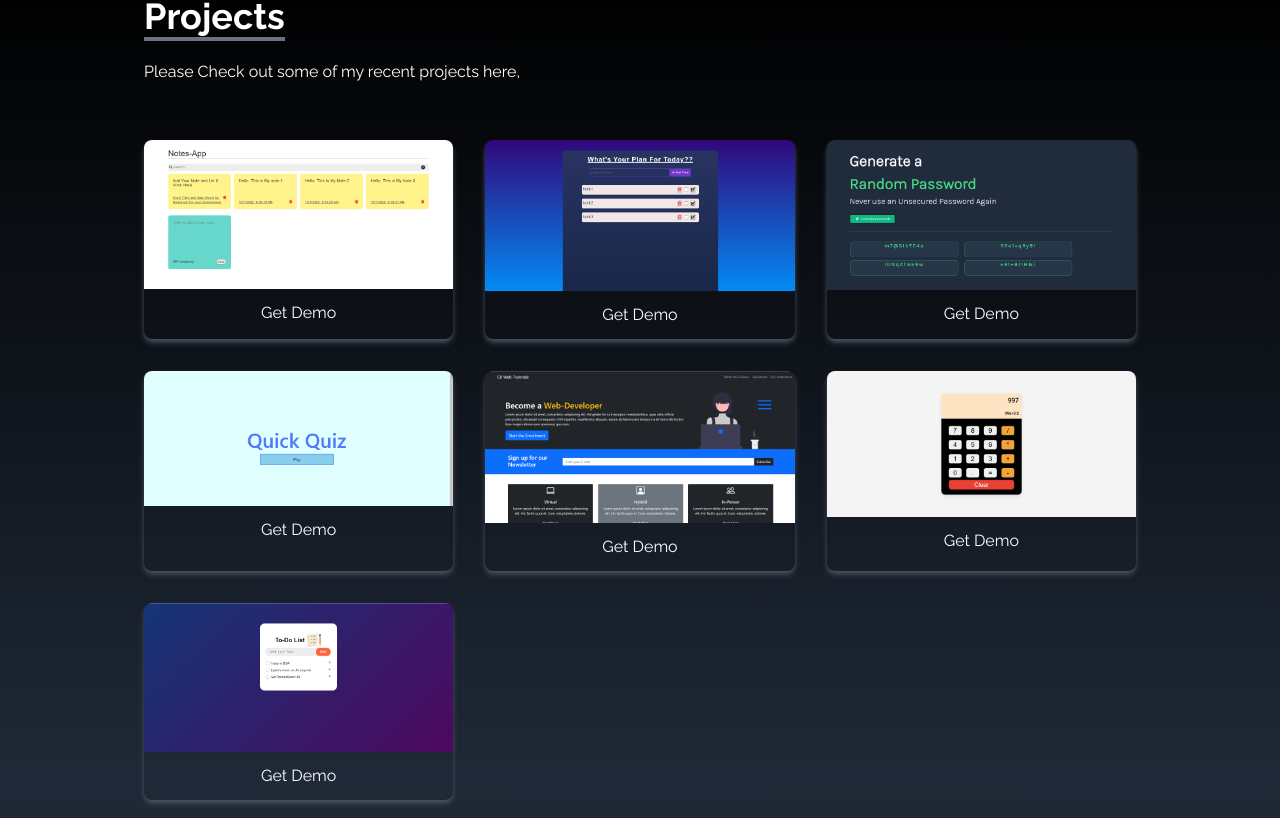
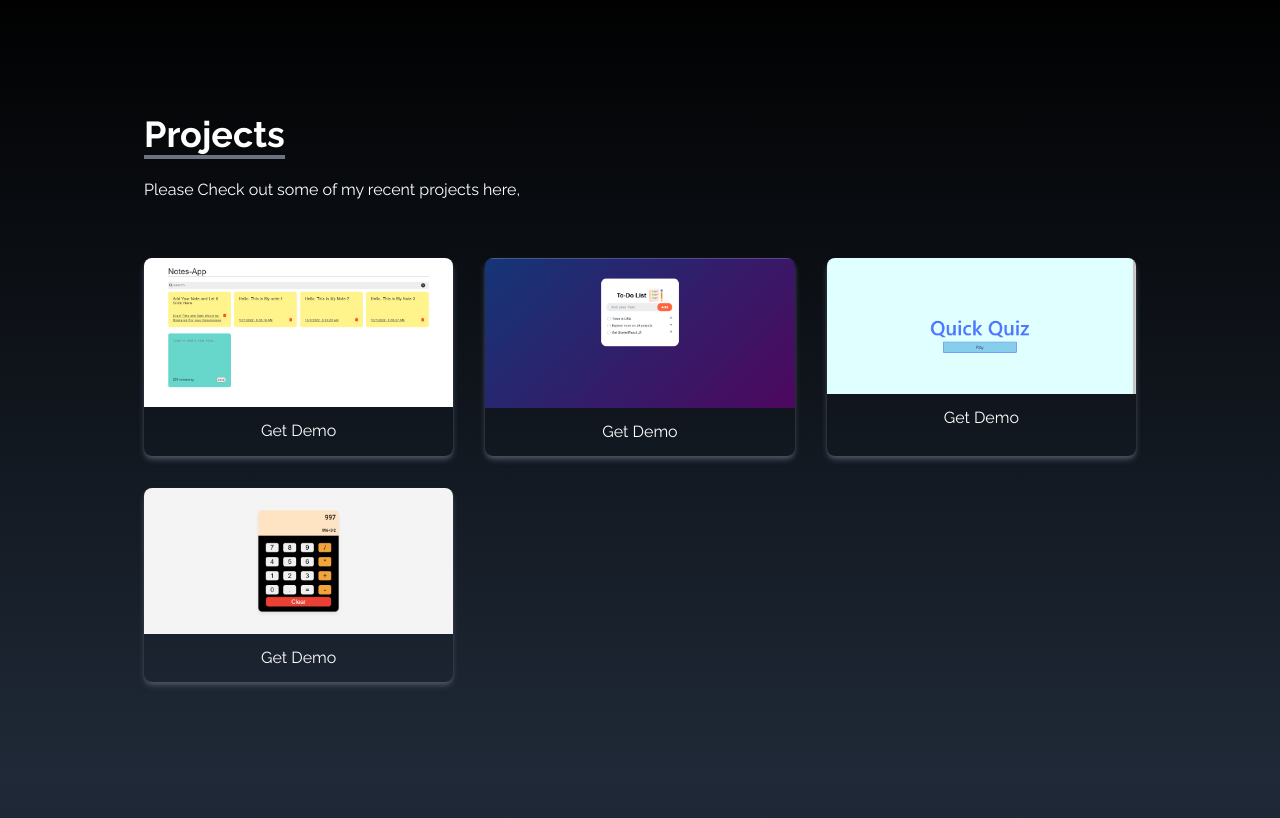
Before and after one commit to ChaitanyaKarthikitis/react-portfolio-app, a React (Create React App) app: page / in a window 1280 px wide. Shown: the part 1622-2440 px from the top of the page. Built offline with nearby package versions, Linux system fonts and the light colour scheme; the HTML template or start-up script is replaced by a standard one.

Commit message:
adding organizify component

```diff
--- a/src/components/Portfolio.jsx
+++ b/src/components/Portfolio.jsx
@@ -21,15 +21,8 @@ const Portfolio = () => {
         },
         {
             id:2,
-             img:todo,
-            href:"https://todolistbyck.netlify.app/"
-
-
-        },
-        {
-            id:3,
-            img:password,
-            href:"https://passwordgeneratorbyck.netlify.app/"
+             img:organizify,
+            href:"https://organizify.netlify.app/"
 
         },
         {
@@ -41,21 +34,11 @@ const Portfolio = () => {
 
         },
         {
-            id:5,
-             img:teaching,
-            href:"https://ckwebtutorials.netlify.app/"
-
-        },
-        {
             id:6,
             img:calculator,
             href:"https://calculator-project-mocha.vercel.app/"
-        },
-        {
-            id:7,
-            img:organizify,
-            href:"https://organizify.netlify.app/"
         }
+
 
     ]
   return (
```
